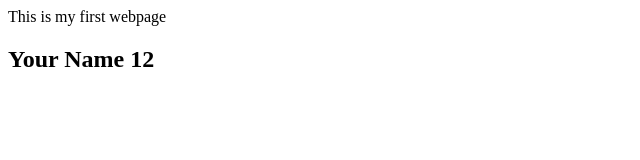
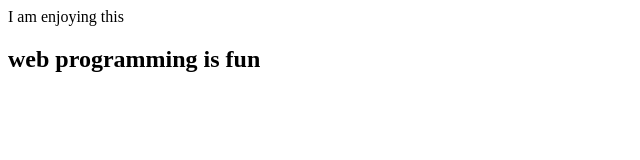
Before and after one commit to andrewokogu/project1, a plain HTML site: page index.html in a window 1280 px wide. Shown: the whole page, without its empty margins (0-640 px from the left). Drawn offline with Linux system fonts and the light colour scheme.

Commit message:
updateNew

```diff
--- a/index.html
+++ b/index.html
@@ -5,7 +5,7 @@
     <title>Title</title>
 </head>
 <body>
-<hi>This is my first webpage</hi>
-<h2>Your Name 12</h2>
+<hi>I am enjoying this</hi>
+<h2>web programming is fun</h2>
 </body>
 </html>
```
